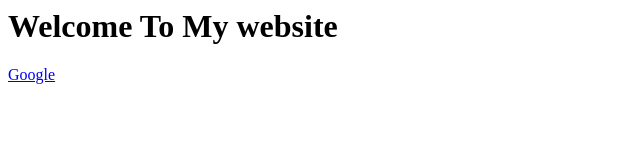
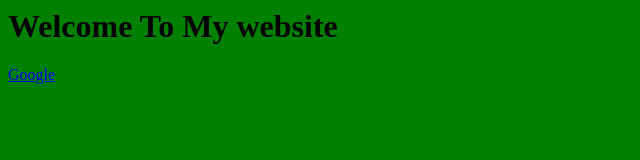
Before and after one commit to PRAVEEN-N/hello-world, a plain HTML site: page index.html in a window 1280 px wide. Shown: the whole page, without its empty margins (0-640 px from the left). Drawn offline with Linux system fonts and the light colour scheme.

Commit message:
Update index.html

```diff
--- a/index.html
+++ b/index.html
@@ -1,2 +1,11 @@
+<html>
+  <head>
+    <style>
+      body{
+        background-color:green;
+      }
+    </style>
+  </head>
 <h1>Welcome To My website</h1>
 <a href="www.google.com">Google</a>
+</html>
```
